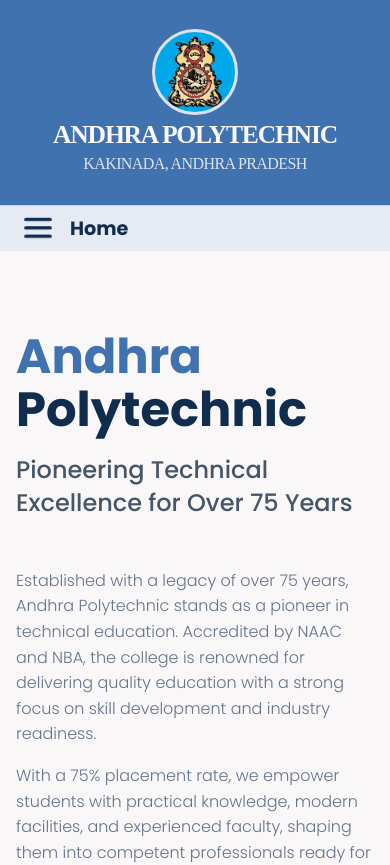
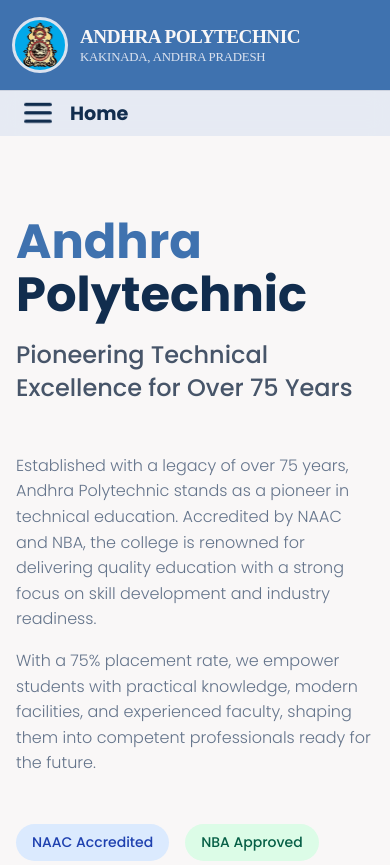
Before and after one commit to DhanushSaiCoder/AndhraPolytechnic, a React (Create React App) app in the folder frontend/: page / in a window 390 px wide. Shown: the top 865 px of the page. Built offline with nearby package versions, Linux system fonts and the light colour scheme.

Commit message:
refactor: redesign mobile header for reduced height

```diff
--- a/frontend/src/styles/Header.css
+++ b/frontend/src/styles/Header.css
@@ -228,20 +228,32 @@
 }
 
 @media (max-width: 600px) {
-  /* stack header vertically */
   .headerContent {
-    flex-direction: column;
-    gap: 8px;
-    padding: 12px 8px;
+    flex-direction: row;
+    justify-content: flex-start;
+    gap: 15px;
+    padding: 0px 15px;
   }
 
   .clgTitle {
-    font-size: 1.6rem;
-    letter-spacing: -1.2px;
+    font-size: 1.2rem;
+    letter-spacing: -0.5px;
+    text-align: left;
   }
   .clgSubtitle {
-    font-size: 1rem;
-    letter-spacing: -0.6px;
+    font-size: 0.8rem;
+    letter-spacing: -0.2px;
+    text-align: left;
+  }
+
+  .clgTitleDiv {
+    align-items: flex-start;
+    gap: 2px;
+  }
+
+  .logoWrap {
+    width: 50px;
+    height: 50px;
   }
 
   /* show hamburger, move links into overlay below header */
@@ -356,271 +368,3 @@
     display: none; /* Hide page name on desktop */
   }
 }
-
-
-.currentPageName {
-  font-size: 1.2rem; /* Adjust as needed */
-  color: var(--nav-text); /* Use existing nav text color */
-  font-weight: bold;
-  display: none; /* Hidden by default, shown on mobile */
-}
-
-/* -----------------------
-  Shared variables & small tweaks
-   ----------------------- */
-:root {
-    --primary: #3f72af;
-    --muted-bg: rgba(219, 226, 239, 0.68);
-    --nav-text: #112d4e;
-}
-
-/* Make header content more flexible */
-.logoWrap {
-    width: 100px;
-    height: 100px;
-    display: flex;
-    align-items: center;
-    justify-content: center;
-}
-.clgLogoImg,
-.sbtetLogoImg {
-    max-width: 100%;
-    max-height: 100%;
-    object-fit: contain;
-    aspect-ratio: 1/1;
-    border-radius: 50%;
-    border: 3px solid #dbe2ef;
-    background-color: #01a8e9;
-}
-.sbtetLogoImg {
-    object-fit: cover;
-}
-
-/* navInner keeps hamburger and navLinks grouped */
-.headerNav .navInner {
-    width: 100%;
-    max-width: 1200px;
-    margin: 0 auto;
-    display: flex;
-    align-items: center;
-    justify-content: space-between;
-    padding: 0 16px;
-    position: relative;
-}
-
-/* Hamburger button */
-.hamburger {
-    display: none; /* shown on small screens later */
-    background: transparent;
-    border: none;
-    padding: 8px;
-    cursor: pointer;
-    outline: none;
-    --hb-color: var(--nav-text, #112d4e);
-}
-
-/* Hamburger -> X (pixel-perfect, accessible, production-ready) */
-/* Ensure SVG is treated as a layout element and use high-quality rendering */
-.hamburger svg {
-    display: block;
-}
-
-/* Common: rotate/translate around each rect's own center consistently */
-.hamburger svg rect {
-    fill: var(--hb-color);
-    /* Make transforms use the element's bounding box (reliable across browsers) */
-    transform-box: fill-box;
-    transform-origin: center;
-    /* Smooth, slightly snappy motion for transform and opacity */
-    transition: transform 320ms cubic-bezier(0.2, 0.9, 0.2, 1),
-        opacity 180ms linear;
-    will-change: transform, opacity;
-    /* Improve rendering on some devices */
-    shape-rendering: geometricPrecision;
-}
-
-/* Middle bar: keep it visible normally, then shrink+fade on active */
-.hamburger svg rect:nth-child(2) {
-    transition: transform 220ms cubic-bezier(0.25, 0.8, 0.25, 1),
-        opacity 140ms linear;
-    transform-origin: center;
-}
-
-/* Active state: top and bottom move to the vertical center and rotate, middle collapses */
-.hamburger.is-active svg rect:nth-child(1) {
-    /* Move down to center and rotate 45deg — movement and rotation around its center */
-    transform: translateY(30px) rotate(45deg);
-    opacity: 1;
-}
-
-.hamburger.is-active svg rect:nth-child(2) {
-    /* Shrink horizontally and fade out instead of just hiding — keeps the center perfect */
-    transform: scaleX(0.05);
-    opacity: 0;
-}
-
-.hamburger.is-active svg rect:nth-child(3) {
-    /* Move up to center and rotate -45deg */
-    transform: translateY(-30px) rotate(-45deg);
-    opacity: 1;
-}
-
-/* Optional: keyboard focus ring on the button for accessibility */
-.hamburger:focus {
-    outline: none;
-}
-.hamburger:focus-visible {
-    box-shadow: 0 0 0 3px rgba(63, 114, 175, 0.18);
-    border-radius: 6px;
-}
-
-/* container for links (desktop: row, mobile: will become column) */
-.navLinks {
-    display: flex;
-    align-items: center;
-    gap: 8px;
-}
-
-/* Mobile styles: collapse navLinks into a vertical panel */
-@media (max-width: 900px) {
-    .clgTitle {
-        font-size: 2.2rem;
-    }
-    .clgSubtitle {
-        font-size: 1.1rem;
-    }
-    .logoWrap {
-        width: 80px;
-        height: 80px;
-    }
-}
-
-@media (max-width: 600px) {
-  /* stack header vertically */
-  .headerContent {
-    flex-direction: column;
-    gap: 8px;
-    padding: 12px 8px;
-  }
-
-  .clgTitle {
-    font-size: 1.6rem;
-    letter-spacing: -1.2px;
-  }
-  .clgSubtitle {
-    font-size: 1rem;
-    letter-spacing: -0.6px;
-  }
-
-  /* show hamburger, move links into overlay below header */
-  .hamburger {
-    display: inline-flex;
-  }
-
-  /* Adjust navInner for mobile to place page name next to hamburger */
-  .headerNav .navInner {
-    justify-content: flex-start; /* Align items to the start */
-    gap: 10px; /* Space between hamburger and page name */
-  }
-
-  .currentPageName {
-    display: block; /* Show page name on mobile */
-  }
-
-  /* hide default navLinks row; we'll use the panel approach */
-  .navLinks {
-    position: absolute;
-    right: 0;
-    left: 0;
-    top: 100%; /* drop down below headerNav */
-    background: #dbe2ef;
-    border-top: 1px solid rgba(17, 45, 78, 0.08);
-    flex-direction: column;
-    align-items: center;
-    gap: 0;
-    overflow: hidden;
-    max-height: 0;
-    transition: max-height 280ms ease;
-    z-index: 999;
-    box-shadow: 0 6px 12px rgba(0, 0, 0, 0.06);
-  }
-
-  /* Hide navLinks when menu is closed, but ensure it's still absolute */
-  .navLinks:not(.open) {
-    display: none; /* Hide when not open */
-  }
-
-  /* when open, allow it to expand - max-height large enough to fit links */
-  .navLinks.open {
-    max-height: 1000px; /* large value for smooth transition */
-    padding: 0;
-  }
-
-  .navLink {
-    width: 100%;
-    padding: 12px 16px 12px 72px;
-    justify-content: flex-start;
-    border-radius: 0;
-    text-align: left;
-  }
-
-  .navLink + .navLink {
-    border-top: 1px solid rgba(17, 45, 78, 0.04);
-  }
-
-  .activeNavLink {
-    border-bottom: none;
-    background-color: rgba(63, 114, 175, 0.08);
-    color: var(--primary);
-  }
-
-  /* optional: hide the right logo on small screens to save space */
-  .rightLogo {
-    display: none;
-  }
-}
-
-/* tidy up small spacing for tablet */
-@media (min-width: 601px) and (max-width: 900px) {
-  .headerContent {
-    gap: 20px;
-    padding: 16px 8px;
-  }
-  .logoWrap {
-    width: 90px;
-    height: 90px;
-  }
-  .clgTitle {
-    font-size: 2.4rem;
-  }
-  .clgSubtitle {
-    font-size: 1.2rem;
-  }
-}
-
-/* keep desktop nav as before but ensure it's centered and responsive */
-@media (min-width: 901px) {
-  .headerContent {
-    flex-direction: row;
-  }
-  .headerNav {
-    height: 56px;
-    align-items: center;
-    background-color: var(--muted-bg);
-  }
-  .headerNav .navInner {
-    justify-content: center;
-    height: 100%;
-  }
-  .navLinks {
-    gap: 14px;
-    height: 100%;
-  }
-  .navLink {
-    padding: 0 12px;
-    height: 100%;
-  }
-  .currentPageName {
-    display: none; /* Hide page name on desktop */
-  }
-}
```
